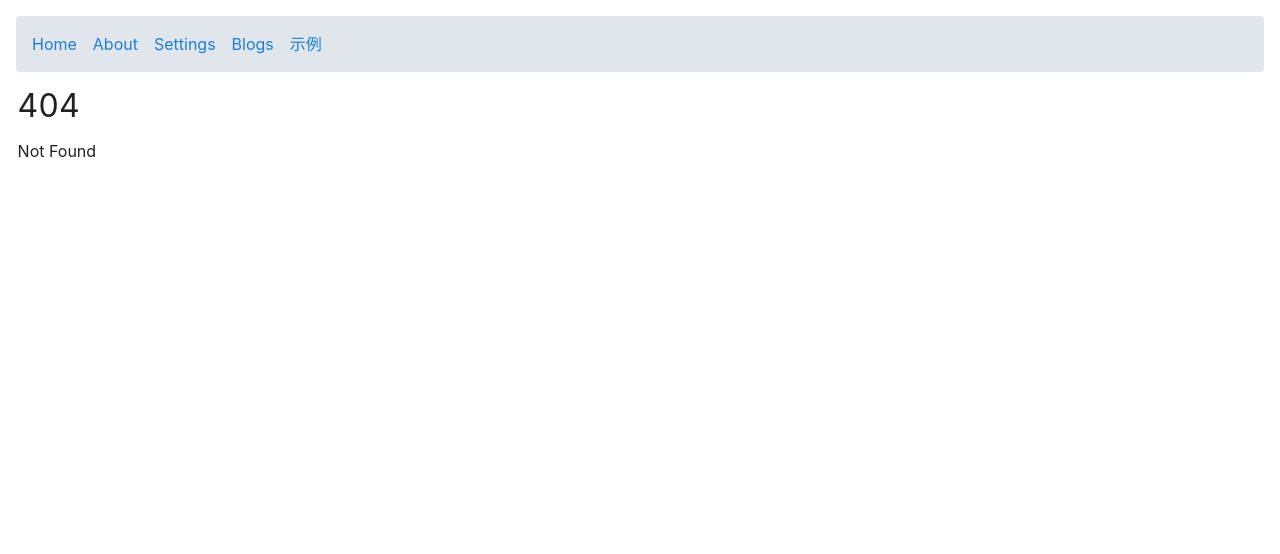
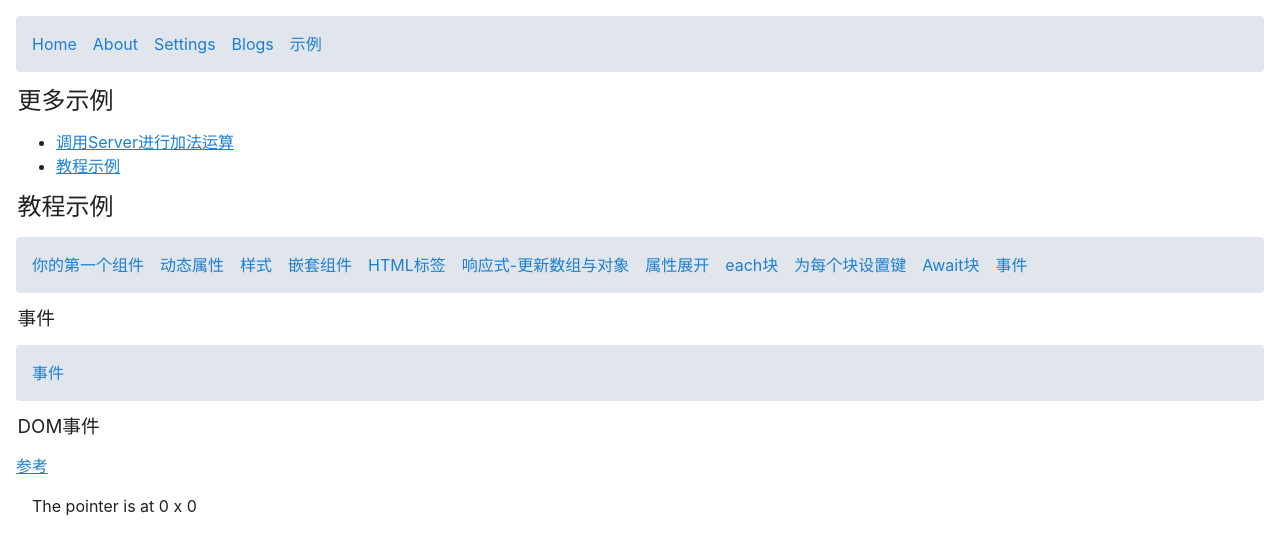
Before and after one commit to shenshouer/example-svelte, a SvelteKit app: page /examples/tutorials/11/dom-event in a window 1280 px wide. Before the commit this address had no page. Shown: the top 554 px of the page. Built offline with nearby package versions, Linux system fonts and the light colour scheme.

Commit message:
事件,Pointer事件示例

```diff
--- a/src/routes/examples/tutorials/+layout.svelte
+++ b/src/routes/examples/tutorials/+layout.svelte
@@ -11,6 +11,7 @@
         <a href="/examples/tutorials/08">each块</a>
         <a href="/examples/tutorials/09">为每个块设置键</a>
         <a href="/examples/tutorials/10">Await块</a>
+        <a href="/examples/tutorials/11">事件</a>
     </nav>
 </aside>
 
--- /dev/null
+++ b/src/routes/examples/tutorials/11/+layout.svelte
@@ -0,0 +1,11 @@
+<aside>
+    <h3>事件</h3>
+    <nav>
+        <a href="/examples/tutorials/11/dom-event">事件</a>
+    </nav>
+</aside>
+
+<main>
+    <!-- +page.svelte is rendered in this <slot> -->
+    <slot />
+</main>
--- /dev/null
+++ b/src/routes/examples/tutorials/11/dom-event/+page.svelte
@@ -0,0 +1,27 @@
+<script lang="ts">
+    let m = { x: 0, y: 0 };
+
+    function handleMove(event: PointerEvent) {
+        m.x = event.clientX;
+        m.y = event.clientY;
+    }
+</script>
+
+<h3>DOM事件</h3>
+<a href="https://learn.svelte.dev/tutorial/dom-events">参考</a>
+<br />
+
+<div on:pointermove={handleMove}>
+    The pointer is at {m.x} x {m.y}
+</div>
+
+<style>
+    div {
+        position: fixed;
+        /* left: 0;
+        top: 0; */
+        width: 100%;
+        height: 100%;
+        padding: 1rem;
+    }
+</style>
```
Also changed, not shown: src/routes/examples/tutorials/11/+page.svelte (added).
